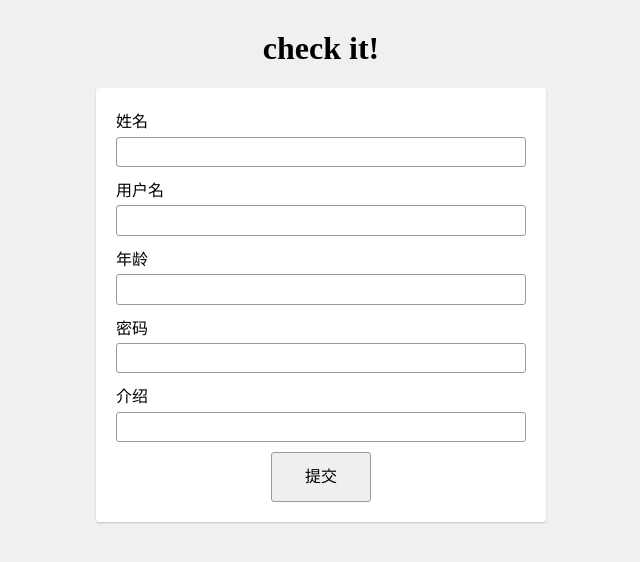
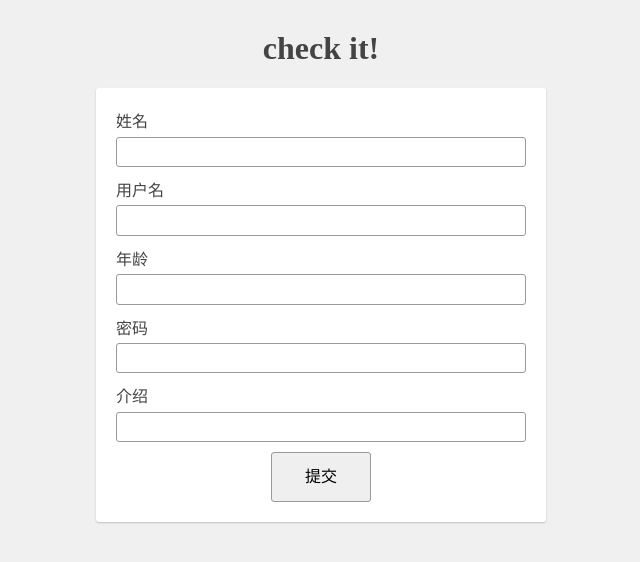
Before and after one commit to casyalex/jQueryValidator, a website: page index.html in a window 1280 px wide. Shown: the whole page, without its empty margins (319-959 px from the left). Drawn offline with nearby package versions, Linux system fonts and the light colour scheme.

Commit message:
cssbugfix

```diff
--- a/css/index.css
+++ b/css/index.css
@@ -9,8 +9,8 @@ input{
     width: 100%;
 }
 body{
-    color：#444;
-     background: #f0f0f0;
+    color:#444;
+    background: #f0f0f0;
 }
 form{
     padding: 20px;
```
